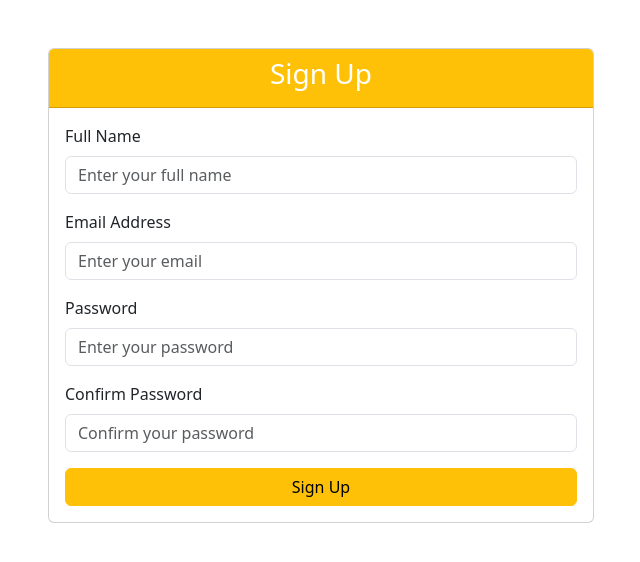
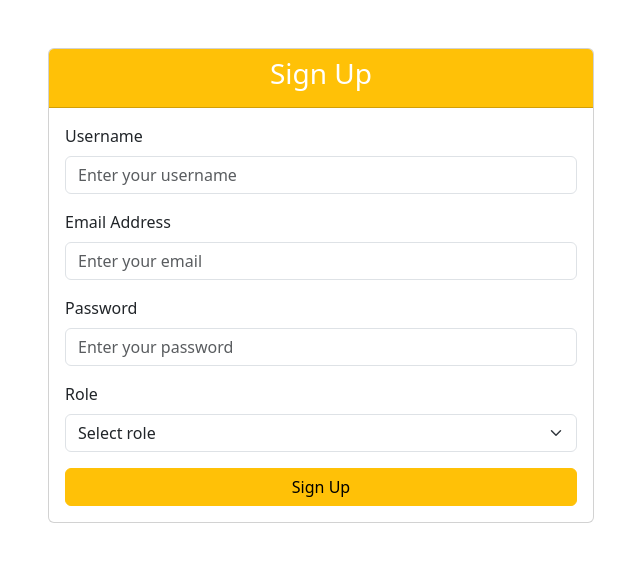
Before and after one commit to maakbarofficial/discuss-overflow-php, a PHP site: page / in a window 1280 px wide. Shown: the part 65-627 px from the top of the page, without its empty margins (319-959 px from the left). Run offline with PHP 8.4, Linux system fonts and the light colour scheme.

Commit message:
Update Signup form

```diff
--- a/client/signup.php
+++ b/client/signup.php
@@ -8,8 +8,8 @@
                 <div class="card-body">
                     <form>
                         <div class="mb-3">
-                            <label for="name" class="form-label">Full Name</label>
-                            <input type="text" class="form-control" id="name" placeholder="Enter your full name" required>
+                            <label for="username" class="form-label">Username</label>
+                            <input type="text" class="form-control" id="username" placeholder="Enter your username" required>
                         </div>
 
                         <div class="mb-3">
@@ -23,8 +23,13 @@
                         </div>
 
                         <div class="mb-3">
-                            <label for="confirmPassword" class="form-label">Confirm Password</label>
-                            <input type="password" class="form-control" id="confirmPassword" placeholder="Confirm your password" required>
+                            <label for="role" class="form-label">Role</label>
+                            <select class="form-select" required>
+                            <option selected>Select role</option>
+                            <option value="admin">Admin</option>
+                            <option value="user">User</option>
+                            <option value="demo">Demo</option>
+                            </select>
                         </div>
 
                         <div class="d-grid">
```
